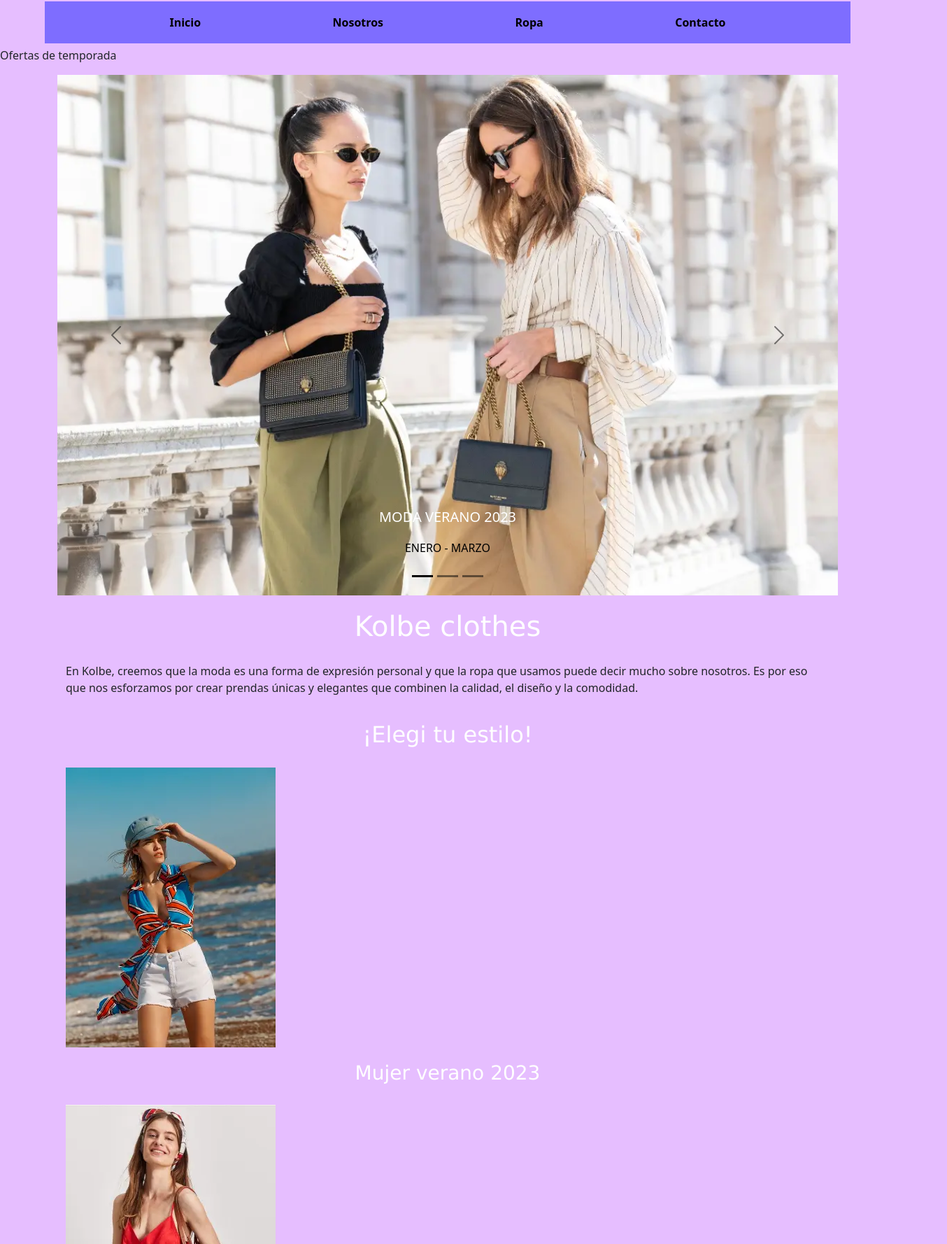
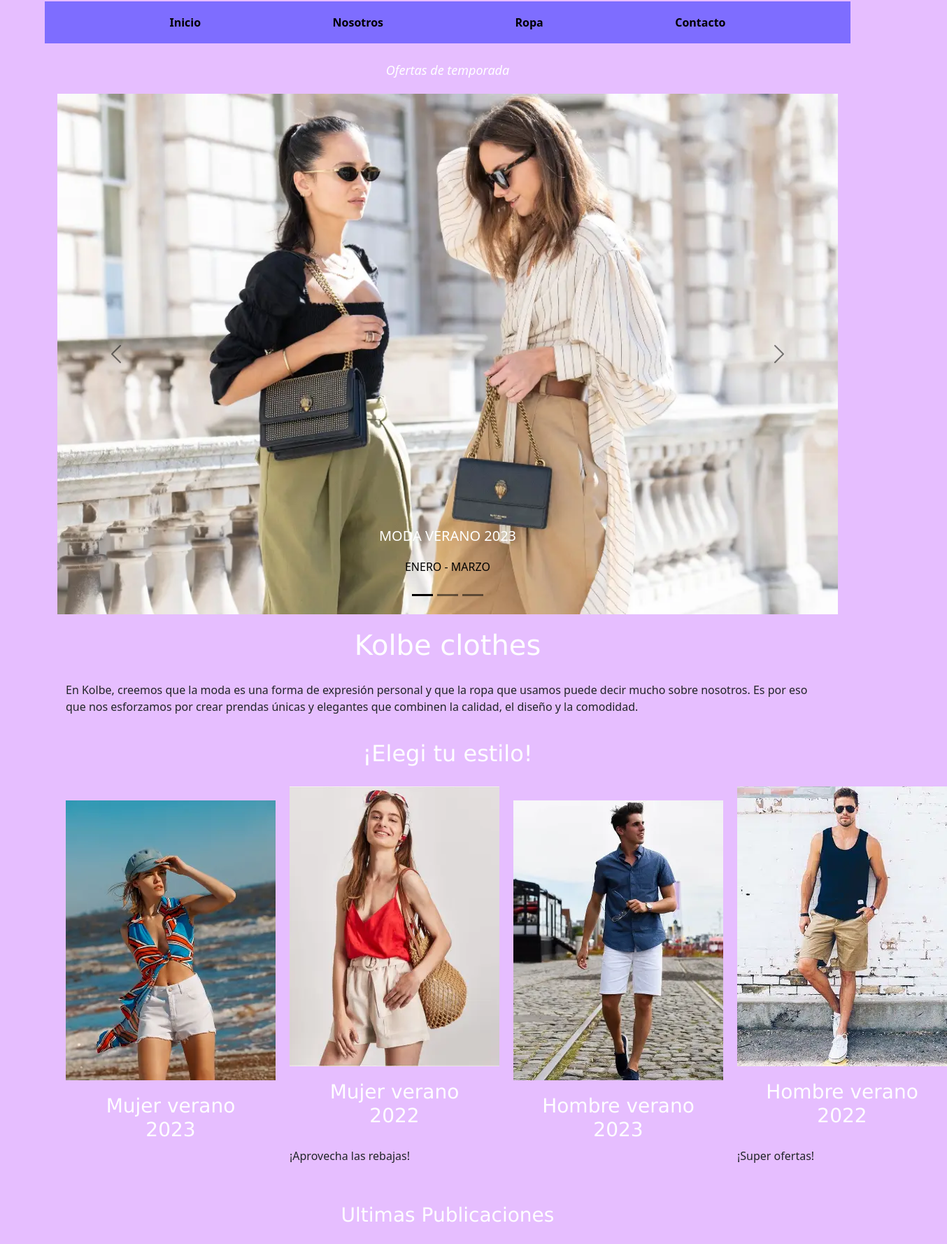
Before and after one commit to santimarkos/primera-web, a website: page index.html in a window 1280 px wide. Shown: the part 103-1881 px from the top of the page at 70% size, 1354 px wide, since content can reach past the window. Drawn offline with nearby package versions, Linux system fonts and the light colour scheme; grey boxes are pictures that could not be loaded.

Commit message:
agregando productos

```diff
--- a/css/index.css
+++ b/css/index.css
@@ -136,3 +136,25 @@
   flex-direction: column;
   align-items: center;
   margin-bottom: 20px; }
+
+.productos-oferta {
+  display: flex;
+  flex-direction: row;
+  align-items: center;
+  margin-bottom: 20px;
+  gap: 20px; }
+  @media only screen and (max-width: 500px) {
+    .productos-oferta {
+      display: flex;
+      flex-direction: column;
+      align-items: center;
+      margin-bottom: 5px;
+      gap: 20px; } }
+
+.ofertas-temporada {
+  color: white;
+  text-align: center;
+  padding: 20px;
+  margin: 0;
+  font-style: italic;
+  font-size: large; }
```
